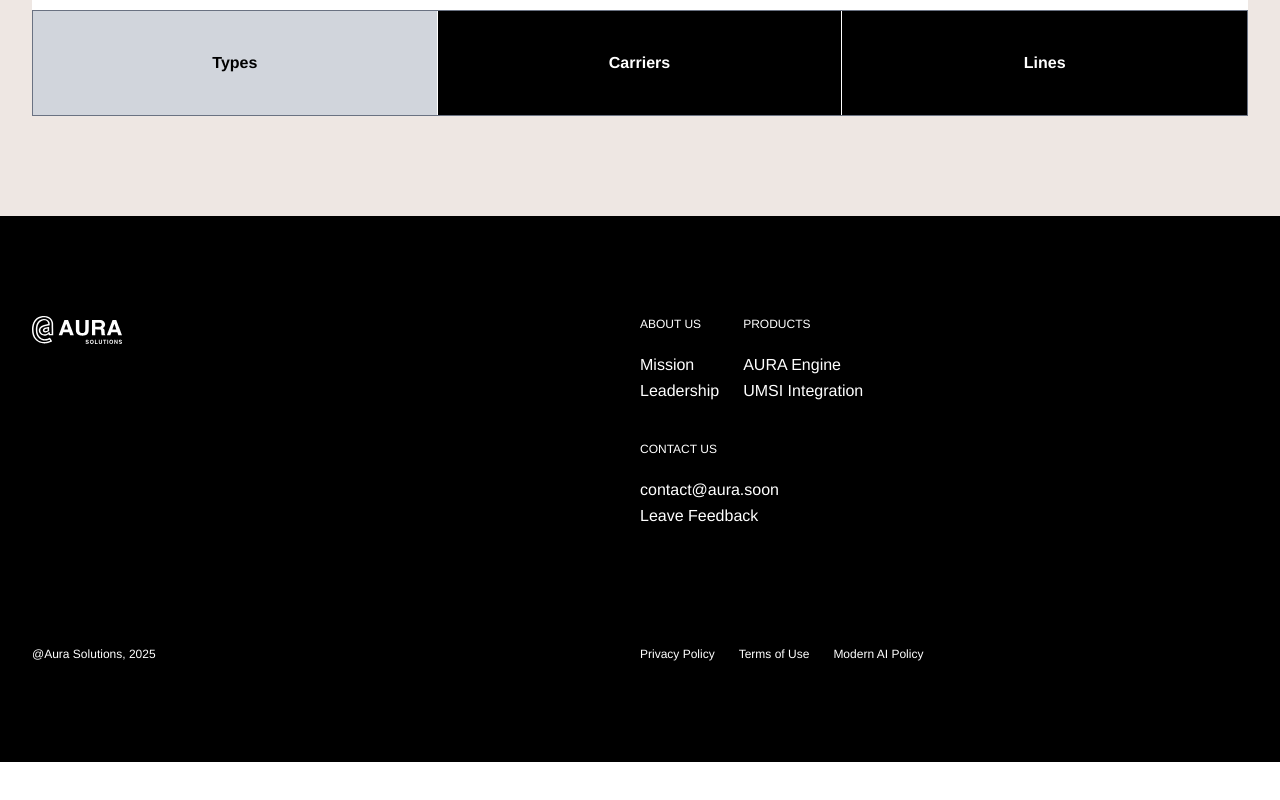
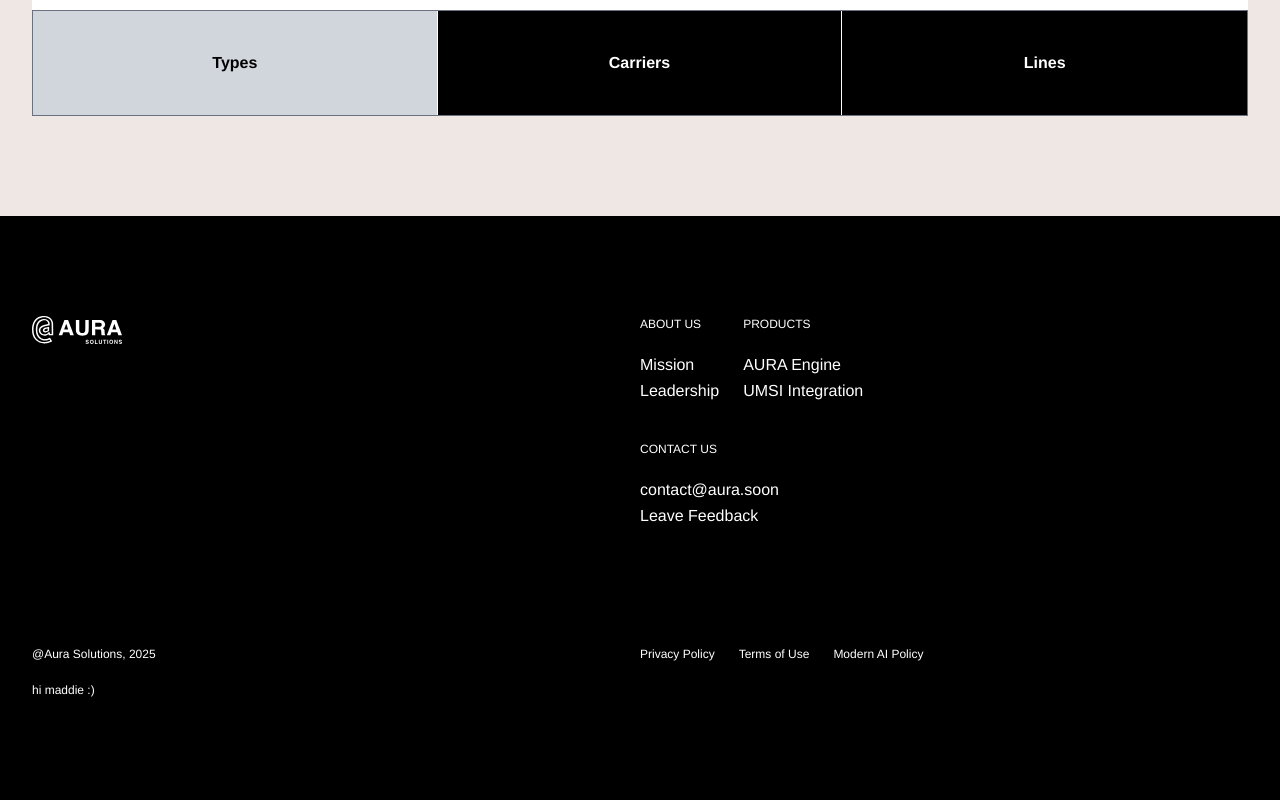
Before and after one commit to reyesjl/aura-insurance-engine, a Vue app in the folder aura_frontend/: page / in a window 1280 px wide. Shown: the part 2840-3640 px from the top of the page. Before the commit the page ends 3602 px from the top, so only its background shows below. Built offline with nearby package versions, Linux system fonts and the light colour scheme; no server answers; a web font is replaced by a local one.

Commit message:
No Story - add maddie to footer

```diff
--- a/aura_frontend/src/components/FootBar.vue
+++ b/aura_frontend/src/components/FootBar.vue
@@ -60,6 +60,7 @@
           </ul>
         </div>
       </div>
+      <div class="text-xs py-5">hi maddie :)</div>
     </div>
   </div>
 </template>
```
